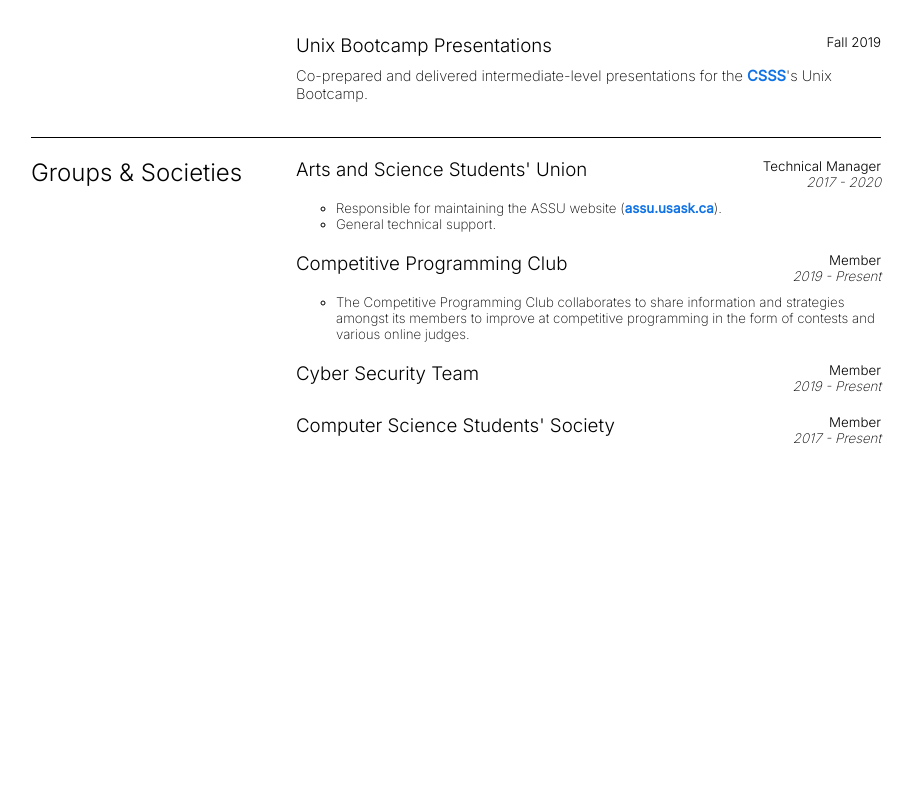
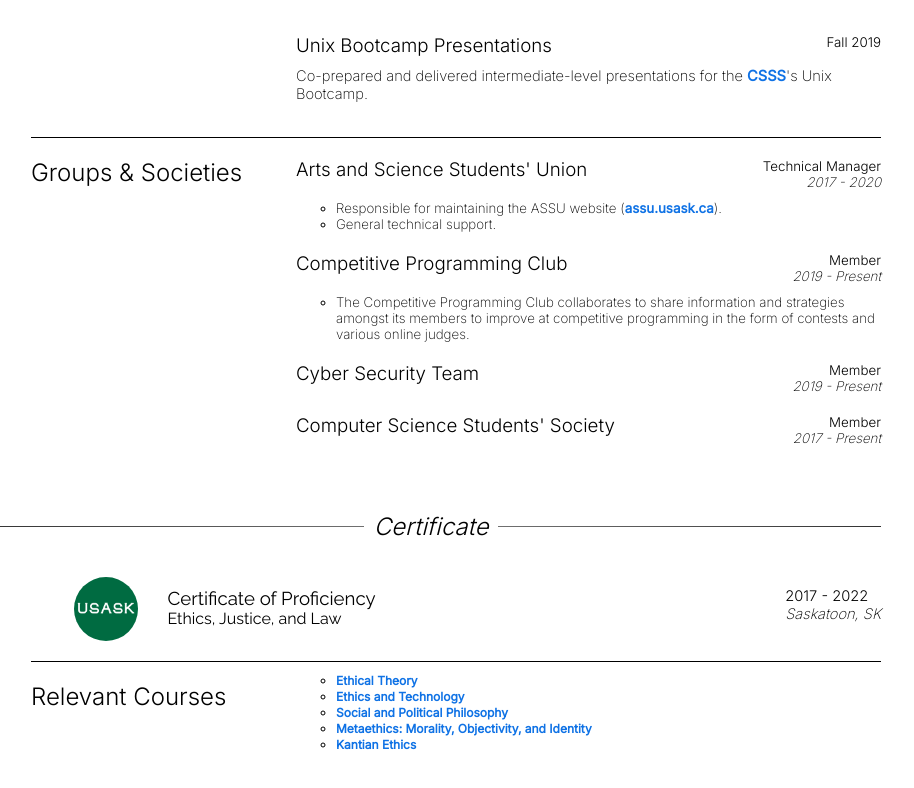
Before and after one commit to bradendubois/personal-website-v4, a Next.js app: page /resume in a window 1280 px wide. Shown: the part 1276-2064 px from the top of the page, without its empty margins (209-1123 px from the left). Before the commit the page ends 1802 px from the top, so only its background shows below. Built offline with nearby package versions, Linux system fonts and the light colour scheme.

Commit message:
Improved mobile styling, added Certificate

```diff
--- a/pages/resume.js
+++ b/pages/resume.js
@@ -276,6 +276,59 @@ const Resume = () => {
 
                 </motion.div>
 
+
+                {/* Certificate */}
+                <motion.div {...motionContainer} className={style.programContainer}>
+
+                    <motion.div {...motionChild} >
+                        <hr />
+                        <h1>Certificate</h1>
+                        <hr />
+                    </motion.div>
+
+                    <motion.div {...motionChild}>
+                        <Link href={"https://www.usask.ca"}>
+                            <img
+                                src={"/usask.png"}
+                                alt={"Logo of the University of Saskatchewan"}
+
+                            />
+                        </Link>
+
+                        <div>
+                            <h3>Certificate of Proficiency</h3>
+                            <h4>Ethics, Justice, and Law</h4>
+                        </div>
+
+                        <div>
+                            <p>2017 - 2022</p>
+                            <p>Saskatoon, SK</p>
+                        </div>
+                    </motion.div>
+
+                    {/* Courses Taken */}
+                    <motion.div {...motionChild}>
+
+                        <h2>Relevant Courses</h2>
+
+                        <div className={style.courseListsContainer}>
+
+                            <div>
+                                <ul>
+                                    <Class name={"PHIL 233 - Ethical Theory"} />
+                                    <Class name={"PHIL 236 - Ethics and Technology"} />
+                                    <Class name={"PHIL 262 - Social and Political Philosophy"} />
+                                    <Class name={"PHIL 333 - Metaethics: Morality, Objectivity, and Identity"} />
+                                    <Class name={"PHIL 433 - Kantian Ethics"} />
+                                </ul>
+                            </div>
+
+                        </div>
+
+                    </motion.div>
+
+                </motion.div>
+
             </motion.main>
         </Layout>
     )
--- a/styles/Resume.module.css
+++ b/styles/Resume.module.css
@@ -9,6 +9,11 @@
   flex-direction: row;
   justify-content: space-between;
   margin-top: 20px;
+}
+@media screen and (max-width: 1000px) {
+  .programContainer > div {
+    flex-direction: column;
+  }
 }
 .programContainer > div:nth-child(n+3) {
   border-top: 1px solid black;
--- a/styles/Resume.module.scss
+++ b/styles/Resume.module.scss
@@ -12,6 +12,10 @@
     justify-content: space-between;
 
     margin-top: 20px;
+
+    @media screen and (max-width: 1000px) {
+      flex-direction: column;
+    }
 
     &:nth-child(n + 3) {
       border-top: 1px solid black;
--- a/styles/Showcase.module.css
+++ b/styles/Showcase.module.css
@@ -67,6 +67,11 @@
   }
    */
 }
+@media screen and (max-width: 1000px) {
+  .content .textBlock {
+    flex-direction: column;
+  }
+}
 .content .textBlock h3 {
   flex: 1 1 0;
 }
--- a/styles/Showcase.module.scss
+++ b/styles/Showcase.module.scss
@@ -83,6 +83,10 @@
     display: flex;
     flex-direction: row;
 
+    @media screen and (max-width: 1000px) {
+      flex-direction: column;
+    }
+
     margin-top: 50px;
 
     /*
```
Also changed, not shown: 2 other files (tests, documents, lock files or other folders).
